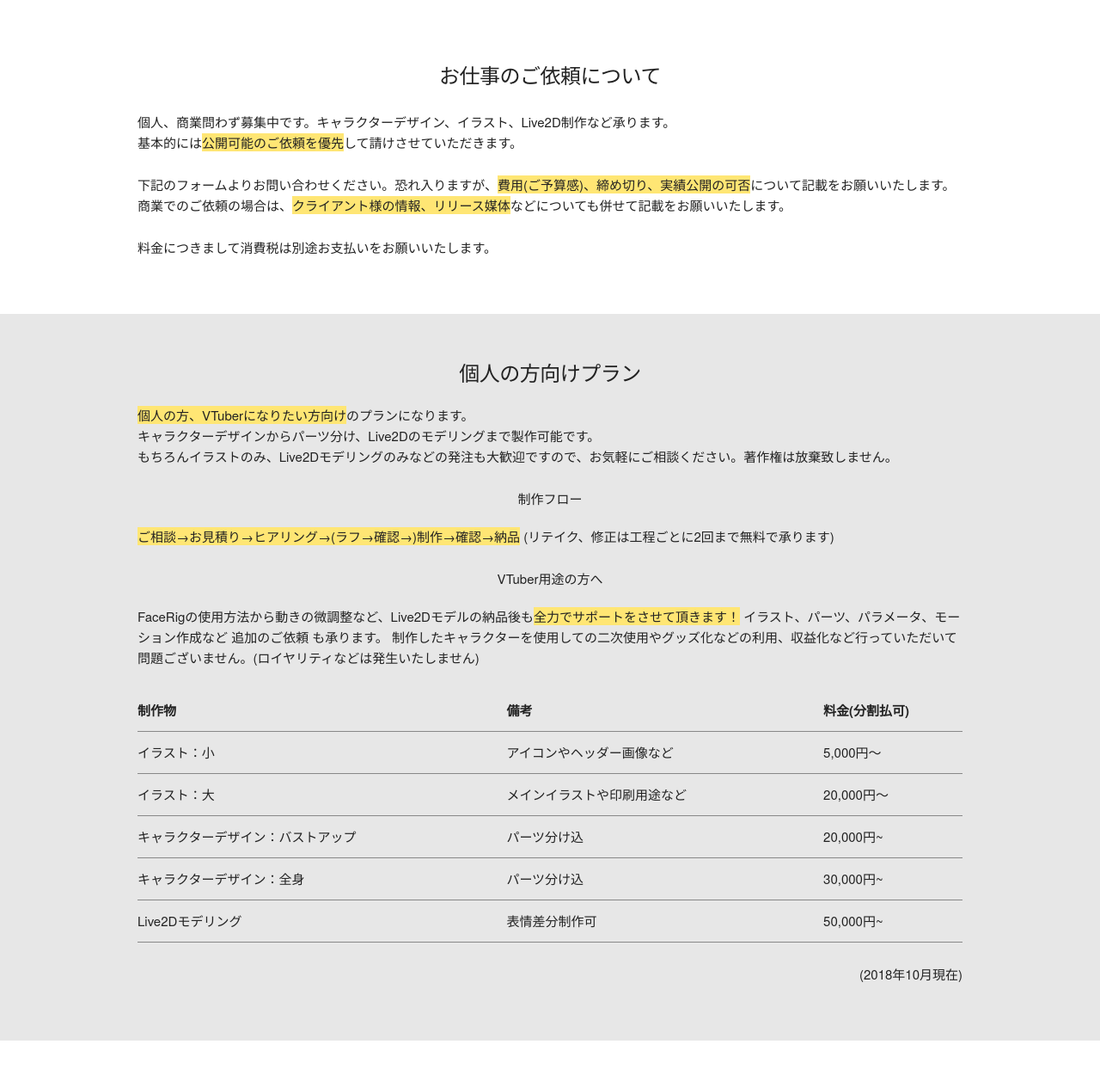
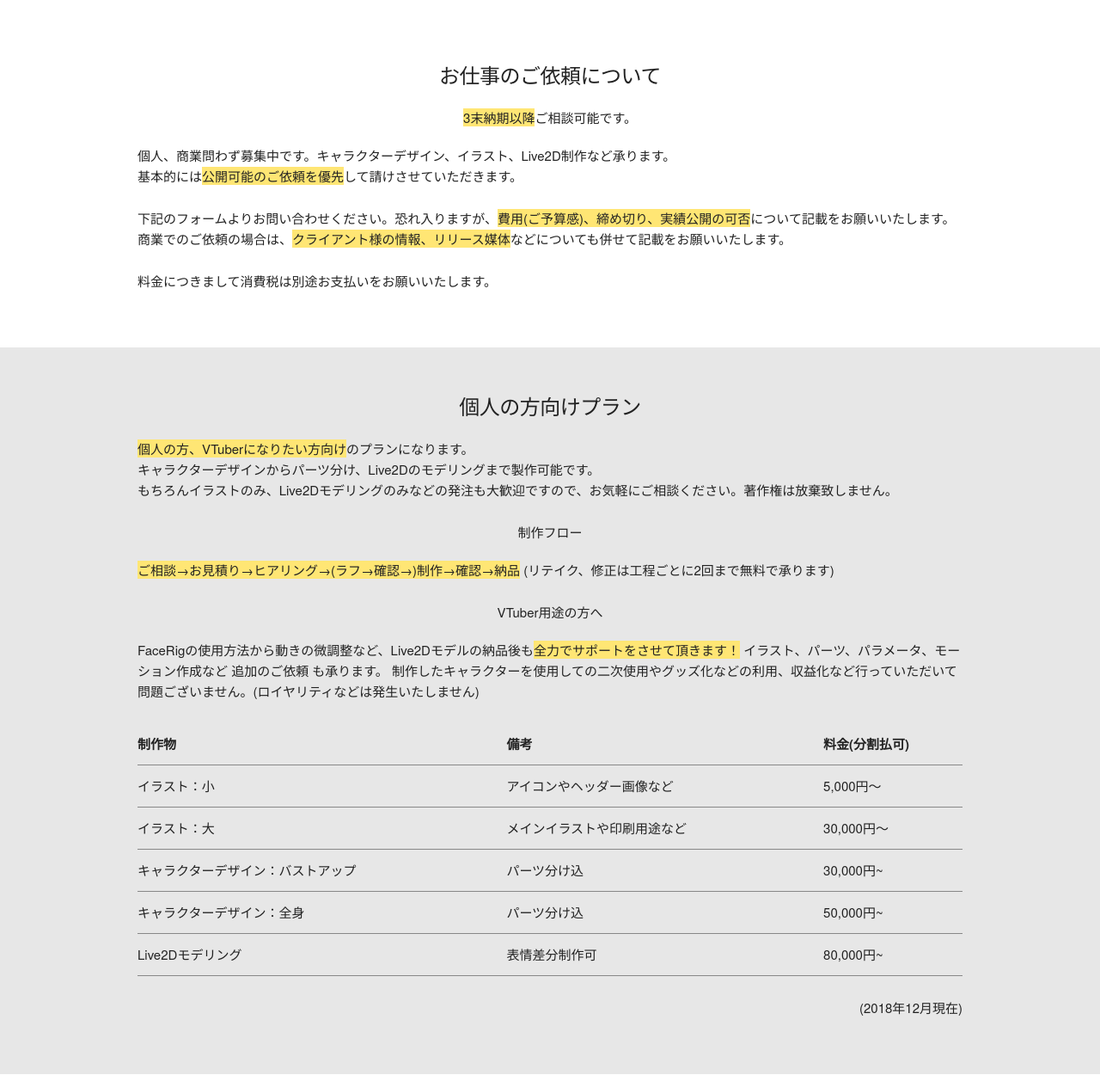
Before and after one commit to 7name/7name.github.io, a plain HTML site: page index.html in a window 1280 px wide. Shown: the part 6080-7337 px from the top of the page at 86% size. Drawn offline with Linux system fonts and the light colour scheme.

Commit message:
contact更新

```diff
--- a/index.html
+++ b/index.html
@@ -295,7 +295,7 @@
         <div class="row">
           <div class="three-thirds column">
             <h5>お仕事のご依頼について</h5>
-            <p></p>
+            <h6><span>3末納期以降</span>ご相談可能です。</h6>
             <p>個人、商業問わず募集中です。キャラクターデザイン、イラスト、Live2D制作など承ります。<br>
               基本的には<span>公開可能のご依頼を優先</span>して請けさせていただきます。</p>
             <p>下記のフォームよりお問い合わせください。恐れ入りますが、<span>費用(ご予算感)、締め切り、実績公開の可否</span>について記載をお願いいたします。<br>
@@ -335,26 +335,26 @@
               <tr>
                 <td>イラスト：大</td>
                 <td>メインイラストや印刷用途など</td>
-                <td>20,000円～</td>
+                <td>30,000円～</td>
               </tr>
               <tr>
                 <td>キャラクターデザイン：バストアップ</td>
                 <td>パーツ分け込</td>
-                <td>20,000円~</td>
+                <td>30,000円~</td>
               </tr>
               <tr>
                 <td>キャラクターデザイン：全身</td>
                 <td>パーツ分け込</td>
-                <td>30,000円~</td>
+                <td>50,000円~</td>
               </tr>
               <tr>
                 <td>Live2Dモデリング</td>
                 <td>表情差分制作可</td>
-                <td>50,000円~</td>
+                <td>80,000円~</td>
               </tr>
             </tbody>
           </table>
-          <p class="date">(2018年10月現在)</p>
+          <p class="date">(2018年12月現在)</p>
         </div>
       </div>
     </section>
```
